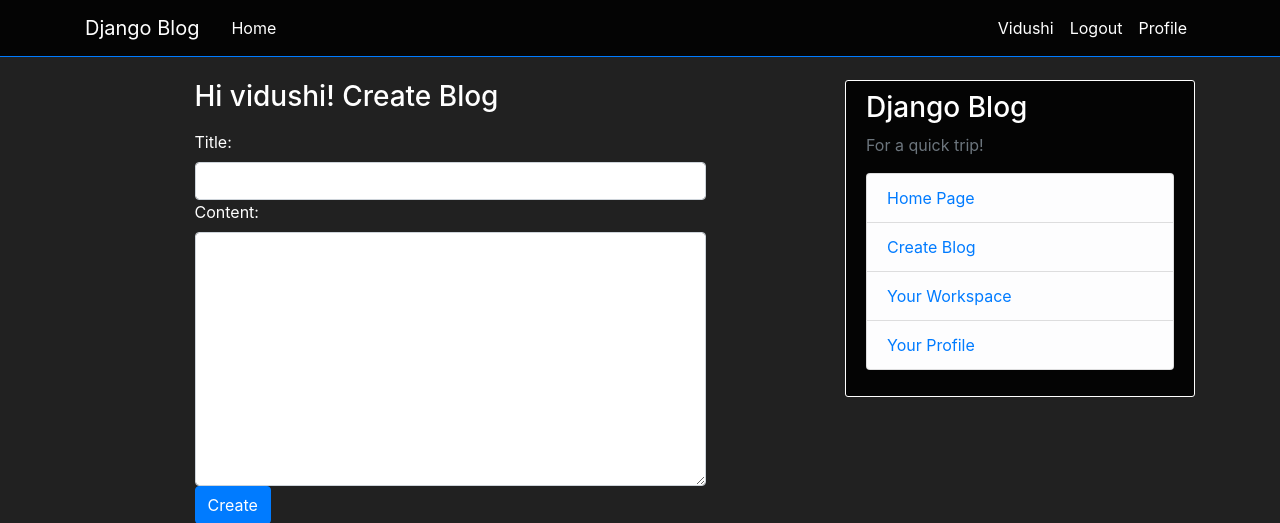
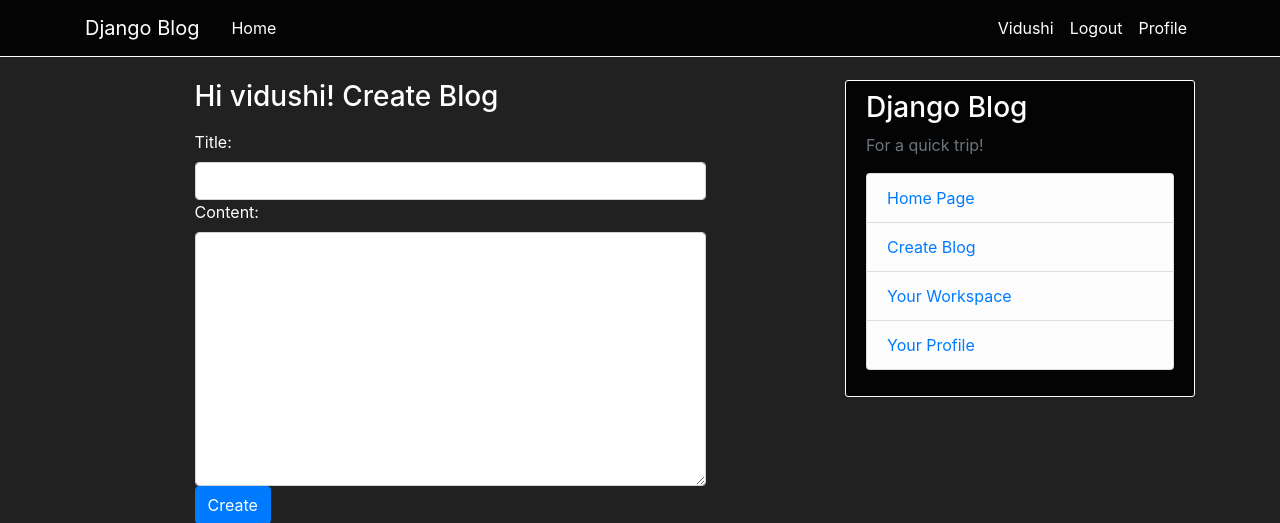
Before and after one commit to vidushi-agarwal/django_self_tutorial, a Django app: page /blog/create/ in a window 1280 px wide. Shown: the top 523 px of the page. Run offline with Django 3.2, Linux system fonts and the light colour scheme; a user stored in the database is signed in; some libraries are stand-ins or nearby versions.

Commit message:
reverse the changes in the last commit and removed div class content -section

```diff
--- a/blog/static/blog/main.css
+++ b/blog/static/blog/main.css
@@ -30,7 +30,7 @@ ul {
 }
 nav
 {
-    border-bottom: 1px solid  #007bff ;
+    border-bottom: 1px solid  #fff ;
 }
 
 
```
